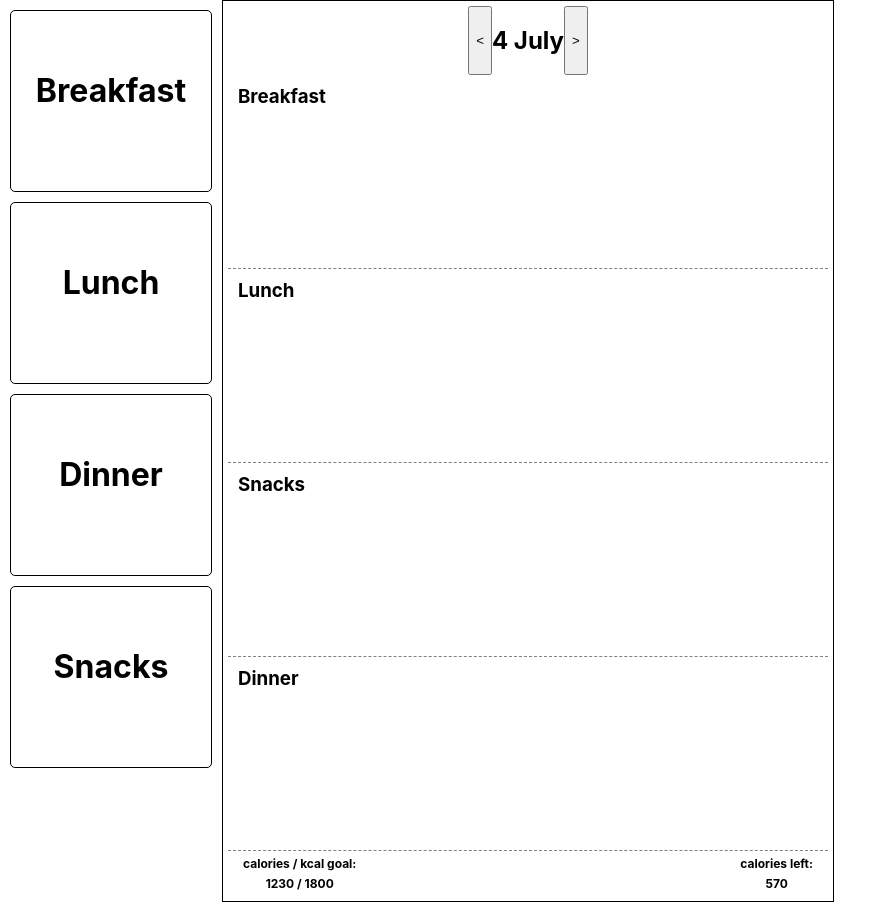
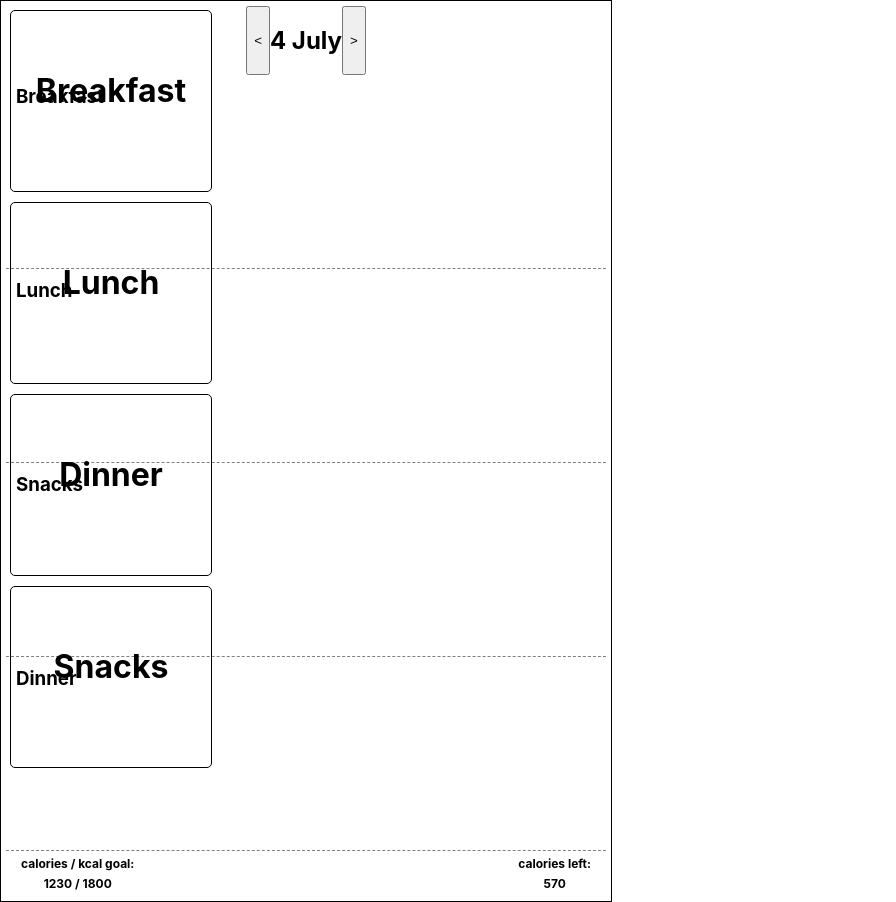
Before and after one commit to infoshareacademy/jfdd12-kawimoka-app, a React (Create React App) app: page / in a window 1280 px wide. Shown: the whole page, without its empty margins (0-896 px from the left). Built offline with nearby package versions, Linux system fonts and the light colour scheme.

Commit message:
styles added - try to fix the meals list

```diff
--- a/src/Components/meal/Meal.module.css
+++ b/src/Components/meal/Meal.module.css
@@ -5,6 +5,7 @@
     border-radius: 5px;
     box-shadow: 5px 10px 8px #888888;
     margin: 10px;
+    margin-left: 220px;
     display: flex;
     flex-flow: row;
     justify-content: space-between;
@@ -53,6 +54,7 @@
     justify-content: space-between;
     width: 600px;
     height: 600px;
+    position: fixed;
 }
 
 .mealCardTop{
@@ -172,6 +174,9 @@
     flex-flow: row;
 }
 
+.mealsList{
+    position: fixed;
+}
 
 .mealsList h1 {
     text-align: center;
@@ -179,9 +184,12 @@
     border-radius: 5px;
     padding-top: 60px;
     padding-bottom: 20px;
+    margin: 10px;
     height: 100px;
     width: 200px;
-    margin: 10px;
+
+
+
 }
 
 .addMealButton {
```
